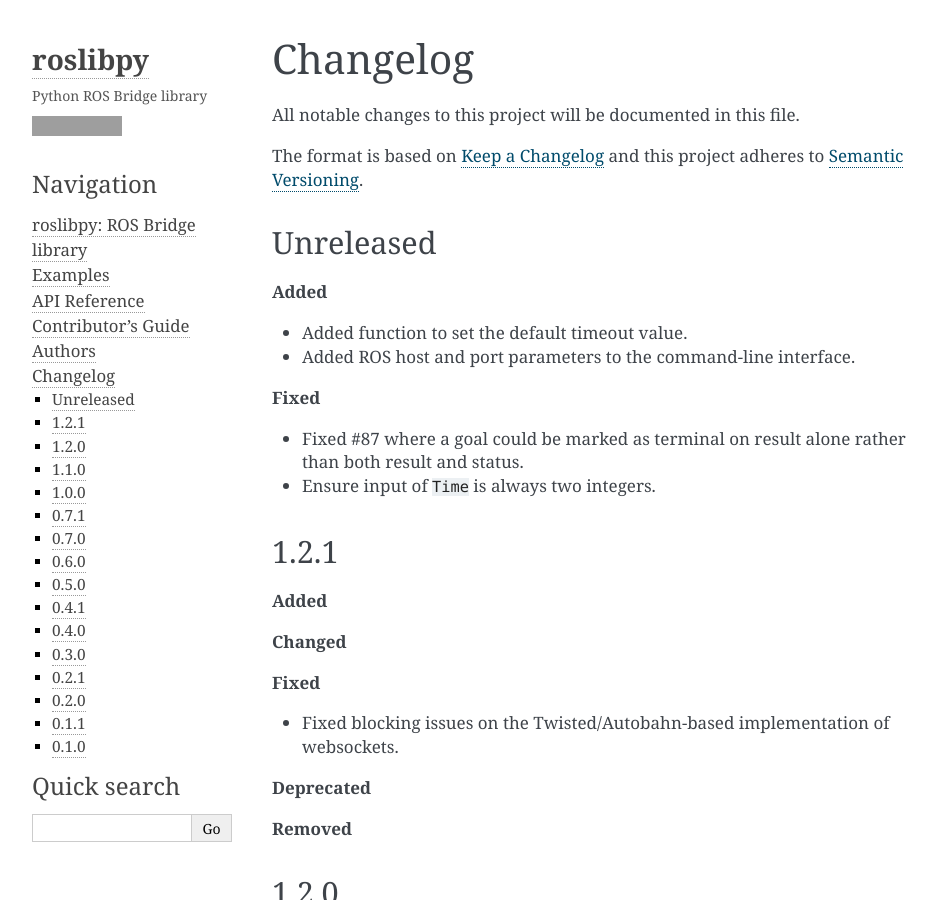
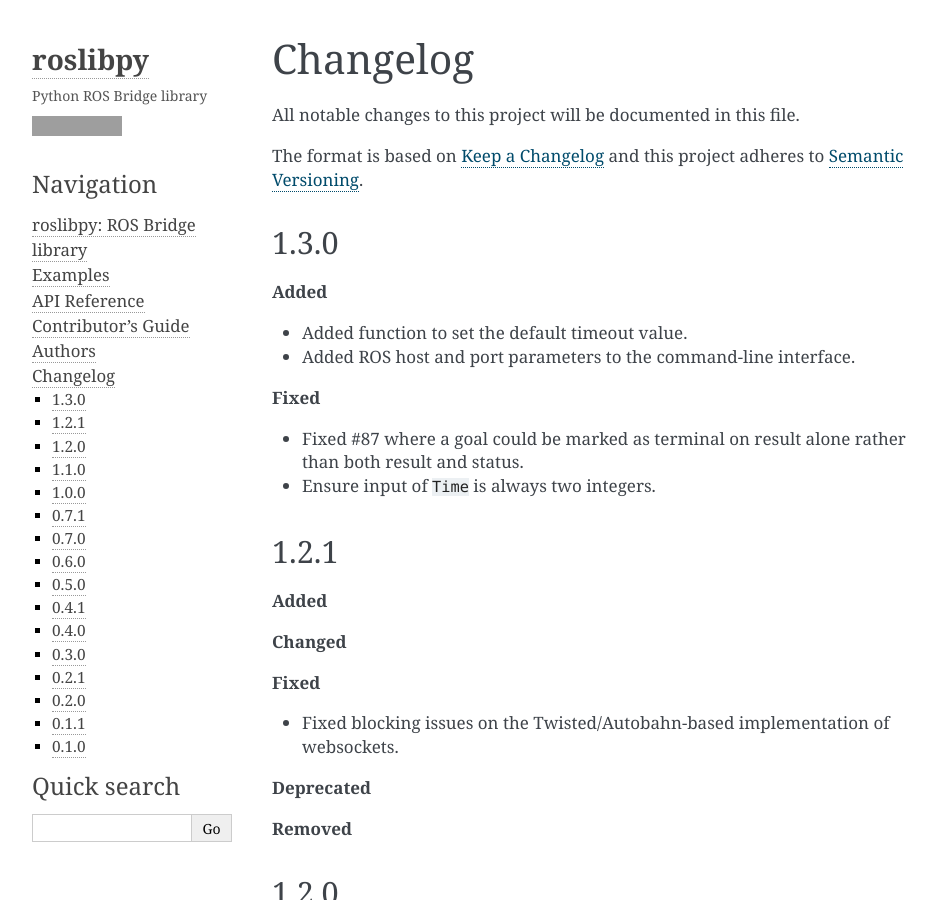
Before and after one commit to gramaziokohler/roslibpy, a Sphinx documentation site: the page built from docs/changelog.rst, in a window 1280 px wide and 900 px high. Shown: the whole window, without its empty margins (148-1084 px from the left). Built offline with Sphinx 7.4.7, drawn with Linux system fonts in a browser that asks for light colours; grey boxes are pictures that could not be loaded.

Commit message:
Bump version to 1.3.0

```diff
--- a/CHANGELOG.rst
+++ b/CHANGELOG.rst
@@ -7,7 +7,7 @@
 The format is based on `Keep a Changelog <http://keepachangelog.com/en/1.0.0/>`_
 and this project adheres to `Semantic Versioning <http://semver.org/spec/v2.0.0.html>`_.
 
-Unreleased
+1.3.0
 ----------
 
 **Added**
--- a/docs/conf.py
+++ b/docs/conf.py
@@ -25,7 +25,7 @@
 year = '2019'
 author = 'Gramazio Kohler Research'
 copyright = '{0}, {1}'.format(year, author)
-version = release = '1.2.1'
+version = release = '1.3.0'
 
 pygments_style = 'trac'  # Perhaps change to sphinx
 templates_path = ['.']
--- a/src/roslibpy/__version__.py
+++ b/src/roslibpy/__version__.py
@@ -4,7 +4,7 @@
 __title__ = 'roslibpy'
 __description__ = 'Python ROS Bridge library.'
 __url__ = 'https://github.com/gramaziokohler/roslibpy'
-__version__ = '1.2.1'
+__version__ = '1.3.0'
 __author__ = 'Gramazio Kohler Research'
 __author_email__ = 'gramaziokohler@arch.ethz.ch'
 __license__ = 'MIT license'
```
Also changed, not shown: .bumpversion.cfg.
